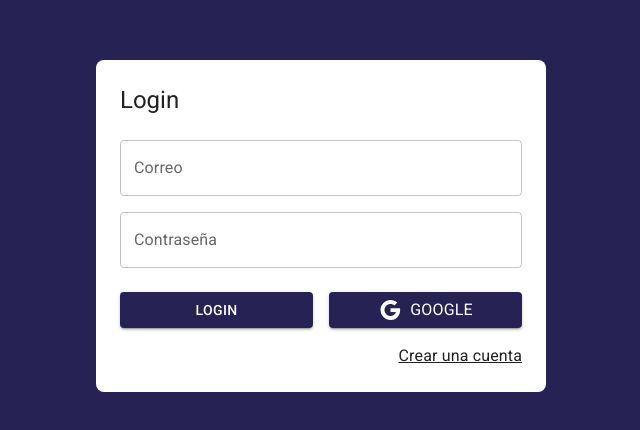
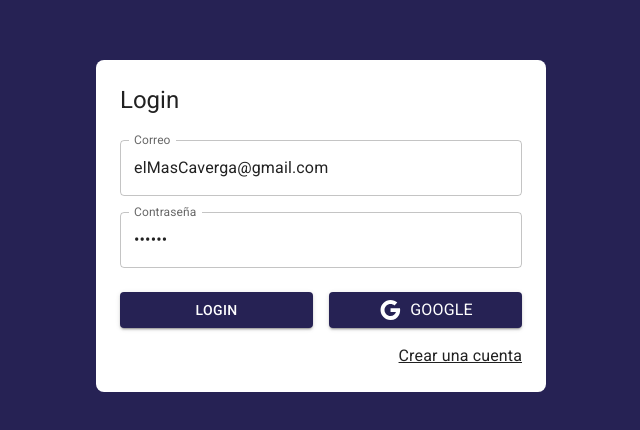
Before and after one commit to euskallehoi/JournalApp, a React (Vite) app: page /auth/login in a window 1280 px wide. Shown: the part 174-604 px from the top of the page, without its empty margins (319-959 px from the left). Built offline with nearby package versions, Linux system fonts and the light colour scheme.

Commit message:
actualizaciones

```diff
--- a/src/auth/pages/LoginPage.jsx
+++ b/src/auth/pages/LoginPage.jsx
@@ -1,14 +1,34 @@
 import { Link as RouterLink } from 'react-router-dom'
 import { Button, Grid, Link, Typography, TextField} from '@mui/material'
 import { Google, } from '@mui/icons-material'
+
 import { AuthLayout } from '../layout/AuthLayout'
+
+import { useForm } from '../../hooks'
 
 
 export const LoginPage = () => {
+
+    const { email, password, onInputChange } = useForm({
+        email: 'elMasCaverga@gmail.com',
+        password: '123456'
+    })
+
+    const onSubmit = ( event ) => {
+        event.preventDefault();
+
+        console.log({ email, password });
+    }
+
+    const onGoogleSignIn = () => {
+        console.log('onGoogleSignIn');
+    }
+
+
     return (
         <AuthLayout title="Login">
 
-            <form>
+            <form onSubmit={ onSubmit }>
 
                <Grid container>
 
@@ -19,6 +39,9 @@
                          type='email'
                          placeholder=''
                          fullWidth
+                         name="email"
+                         value={ email }
+                         onChange={ onInputChange }
                        />
 
                    </Grid>
@@ -29,18 +52,24 @@
                          type='password'
                          placeholder=''
                          fullWidth
+                         name="password"
+                         value={ password }
+                         onChange={ onInputChange }
                        />
                    </Grid>
 
                    <Grid container spacing={ 2 } sx={{ mb: 2, mt: 1 }}>
                        <Grid item xs={ 12 } sm={6}>
-                           <Button variant='contained' fullWidth >
+                           <Button type="submit" variant='contained' fullWidth >
                                Login
                            </Button>
                        </Grid>
 
                        <Grid item xs={ 12 } sm={6}>
-                           <Button variant='contained' fullWidth >
+                           <Button
+                              variant='contained'
+                              fullWidth
+                              onClick={onGoogleSignIn}>
                                <Google />
                                <Typography sx={{ml: 1}}>Google</Typography>
                            </Button>
--- /dev/null
+++ b/src/hooks/index.js
@@ -0,0 +1 @@
+export * from './useForm'
--- /dev/null
+++ b/src/hooks/useForm.js
@@ -0,0 +1,25 @@
+import { useState } from 'react';
+
+export const useForm = ( initialForm = {} ) => {
+
+    const [ formState, setFormState ] = useState( initialForm );
+
+    const onInputChange = ({ target }) => {
+        const { name, value } = target;
+        setFormState({
+            ...formState,
+            [ name ]: value
+        });
+    }
+
+    const onResetForm = () => {
+        setFormState( initialForm );
+    }
+
+    return {
+        ...formState,
+        formState,
+        onInputChange,
+        onResetForm,
+    }
+}
```
